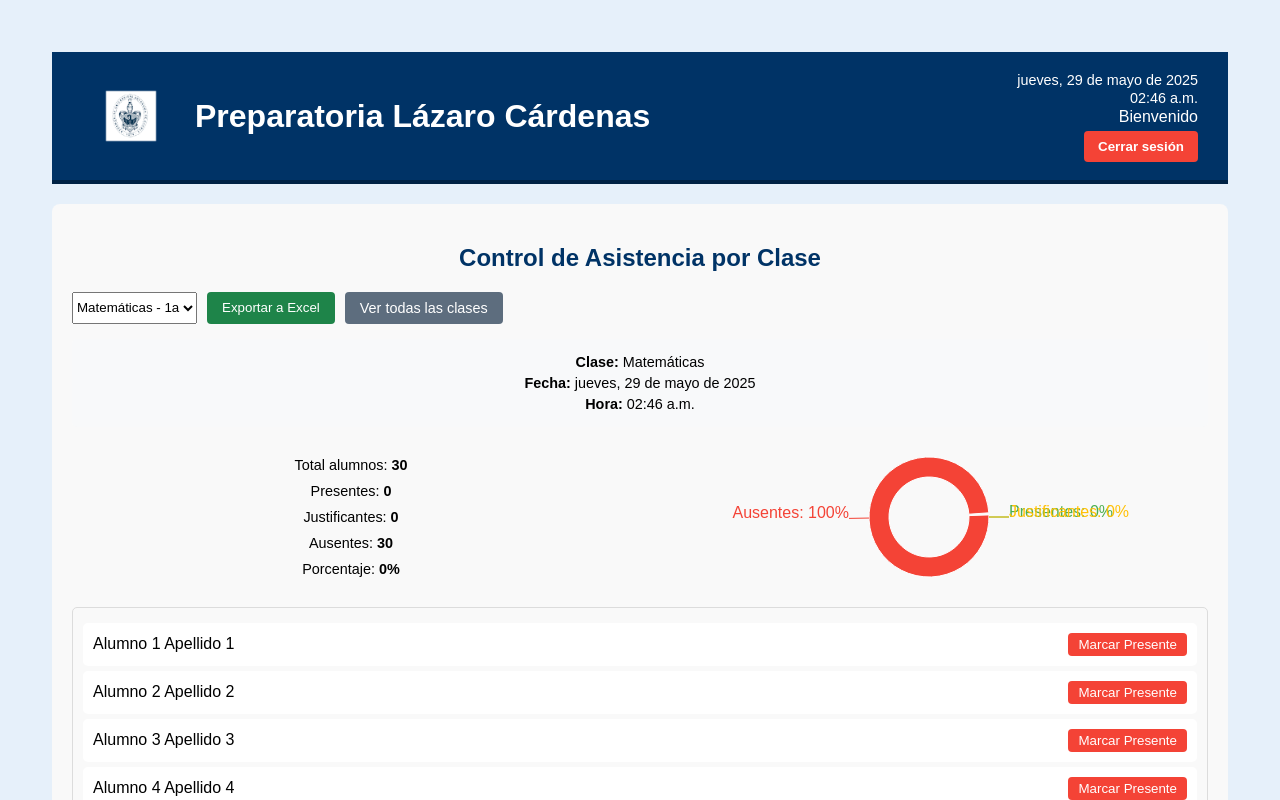
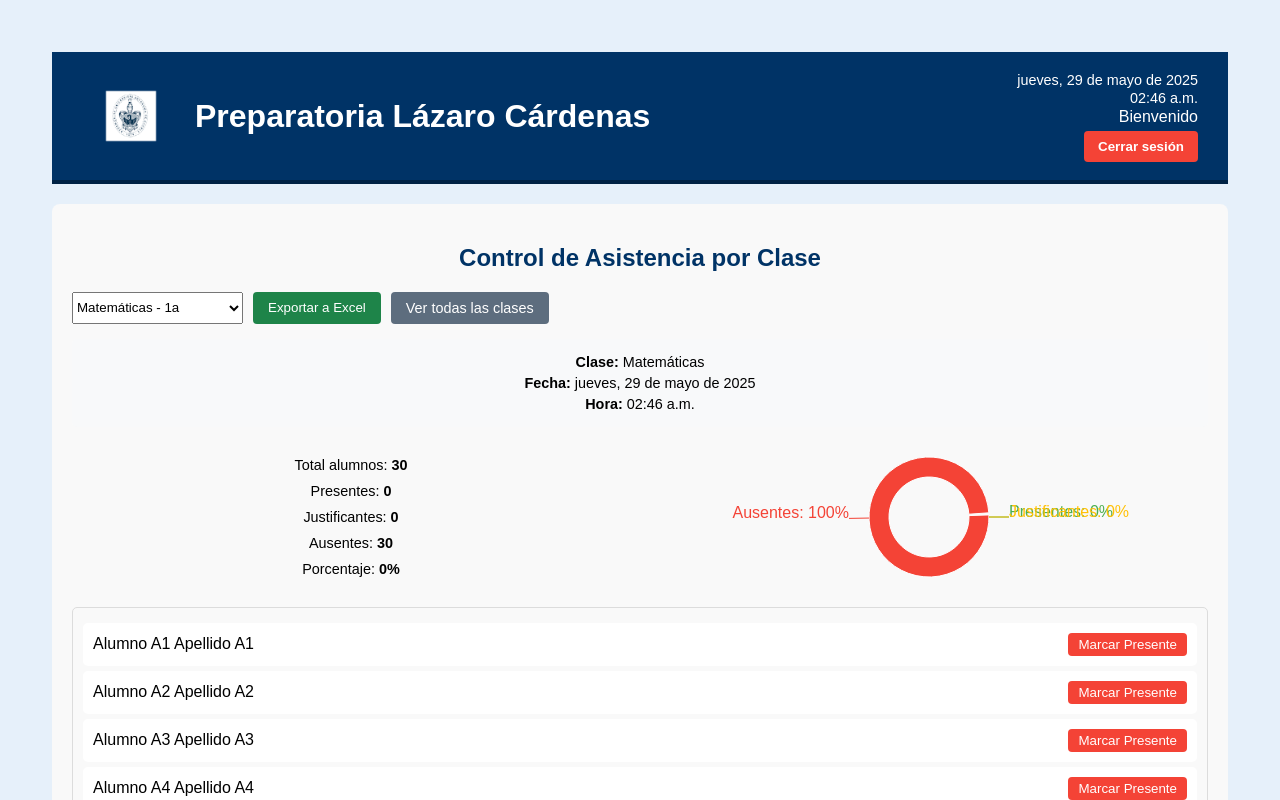
Before and after one commit to IvanREAL05/control-asistencia, a React (Vite) app: page /panel in a window 1280 px wide. Shown: the top 800 px of the page. Built offline with nearby package versions, Linux system fonts and the light colour scheme.

Commit message:
Horas ya establecidas

```diff
--- a/src/components/Panel.jsx
+++ b/src/components/Panel.jsx
@@ -21,6 +21,8 @@ const grupos = [
   { id: '1c', nombre: '1C', turno: 'matutino' },
   { id: '1d', nombre: '1D', turno: 'matutino' },
   { id: '1e', nombre: '1E', turno: 'matutino' },
+  { id: '1f', nombre: '1F', turno: 'matutino' },
+  { id: '1g', nombre: '1G', turno: 'matutino' },
   { id: '2a', nombre: '2A', turno: 'matutino' },
   { id: '2b', nombre: '2B', turno: 'matutino' },
   { id: '2c', nombre: '2C', turno: 'matutino' },
@@ -35,57 +37,104 @@ const grupos = [
 // Datos de clases
 const clases = [
   {
-    id: 101,
+    id: 201,
     nombre: "Matemáticas",
     grupo: "1a",
     horario: "7:20 - 8:50",
     turno: "matutino",
     alumnos: Array.from({ length: 30 }, (_, i) => ({
       id: `1a-${i+1}`,
-      nombre: `Alumno ${i + 1}`,
-      apellido: `Apellido ${i + 1}`,
-      correo: `alumno${i + 1}@example.com`,
+      nombre: `Alumno A${i + 1}`,
+      apellido: `Apellido A${i + 1}`,
+      correo: `1a-alumno${i + 1}@example.com`,
       matricula: `A${String(i + 1).padStart(3, '0')}`,
       foto: "https://via.placeholder.com/100",
     })),
   },
   {
-    id: 102,
+    id: 202,
     nombre: "Historia",
     grupo: "1b",
     horario: "7:20 - 8:50",
     turno: "matutino",
-    alumnos: Array.from({ length: 25 }, (_, i) => ({
+    alumnos: Array.from({ length: 28 }, (_, i) => ({
       id: `1b-${i+1}`,
       nombre: `Alumno B${i + 1}`,
       apellido: `Apellido B${i + 1}`,
-      correo: `alumnob${i + 1}@example.com`,
+      correo: `1b-alumno${i + 1}@example.com`,
       matricula: `B${String(i + 1).padStart(3, '0')}`,
       foto: "https://via.placeholder.com/100",
     })),
   },
   {
-    id: 103,
-    nombre: "Física",
-    grupo: "2a",
-    horario: "9:20 - 10:50",
+    id: 203,
+    nombre: "Biología",
+    grupo: "1c",
+    horario: "7:20 - 8:50",
     turno: "matutino",
-    alumnos: Array.from({ length: 28 }, (_, i) => ({
-      id: `2a-${i+1}`,
+    alumnos: Array.from({ length: 27 }, (_, i) => ({
+      id: `1c-${i+1}`,
       nombre: `Alumno C${i + 1}`,
       apellido: `Apellido C${i + 1}`,
-      correo: `alumnoc${i + 1}@example.com`,
+      correo: `1c-alumno${i + 1}@example.com`,
       matricula: `C${String(i + 1).padStart(3, '0')}`,
       foto: "https://via.placeholder.com/100",
     })),
   },
-  // Más clases para otros grupos y horarios...
+  {
+    id: 204,
+    nombre: "Física",
+    grupo: "1d",
+    horario: "7:20 - 8:50",
+    turno: "matutino",
+    alumnos: Array.from({ length: 25 }, (_, i) => ({
+      id: `1d-${i+1}`,
+      nombre: `Alumno D${i + 1}`,
+      apellido: `Apellido D${i + 1}`,
+      correo: `1d-alumno${i + 1}@example.com`,
+      matricula: `D${String(i + 1).padStart(3, '0')}`,
+      foto: "https://via.placeholder.com/100",
+    })),
+  },
+  {
+    id: 205,
+    nombre: "Lectura y Redacción",
+    grupo: "1e",
+    horario: "7:20 - 8:50",
+    turno: "matutino",
+    alumnos: Array.from({ length: 26 }, (_, i) => ({
+      id: `1e-${i+1}`,
+      nombre: `Alumno E${i + 1}`,
+      apellido: `Apellido E${i + 1}`,
+      correo: `1e-alumno${i + 1}@example.com`,
+      matricula: `E${String(i + 1).padStart(3, '0')}`,
+      foto: "https://via.placeholder.com/100",
+    })),
+  },
+  {
+    id: 206,
+    nombre: "Geografía",
+    grupo: "1f",
+    horario: "7:20 - 8:50",
+    turno: "matutino",
+    alumnos: Array.from({ length: 29 }, (_, i) => ({
+      id: `1f-${i+1}`,
+      nombre: `Alumno F${i + 1}`,
+      apellido: `Apellido F${i + 1}`,
+      correo: `1f-alumno${i + 1}@example.com`,
+      matricula: `F${String(i + 1).padStart(3, '0')}`,
+      foto: "https://via.placeholder.com/100",
+    })),
+  },
 ];
 const horariosMatutinos = [
-  { id: 1, hora: "7:20 - 8:50", nombre: "1ra Hora" },
-  { id: 2, hora: "9:20 - 10:50", nombre: "2da Hora" },
-  { id: 3, hora: "11:20 - 12:50", nombre: "3ra Hora" },
-  { id: 4, hora: "13:20 - 14:50", nombre: "4ta Hora" },
+  { id: 1, hora: "7:20 - 8:05", nombre: "Hora 1" },
+  { id: 2, hora: "8:05 - 8:50", nombre: "Hora 2" },
+  { id: 3, hora: "8:50 - 9:35", nombre: "Hora 3" },
+  { id: 4, hora: "9:35 - 10:20", nombre: "Hora 4" },
+  { id: 5, hora: "10:50 - 11:35", nombre: "Hora 5" },
+  { id: 6, hora: "11:35 - 12:20", nombre: "Hora 6" },
+  { id: 7, hora: "12:20 - 13:05", nombre: "Hora 7" },
 ];
 
 const COLORS = {
```
Also changed, not shown: src/components/Panel.css (line endings or trailing spaces).
